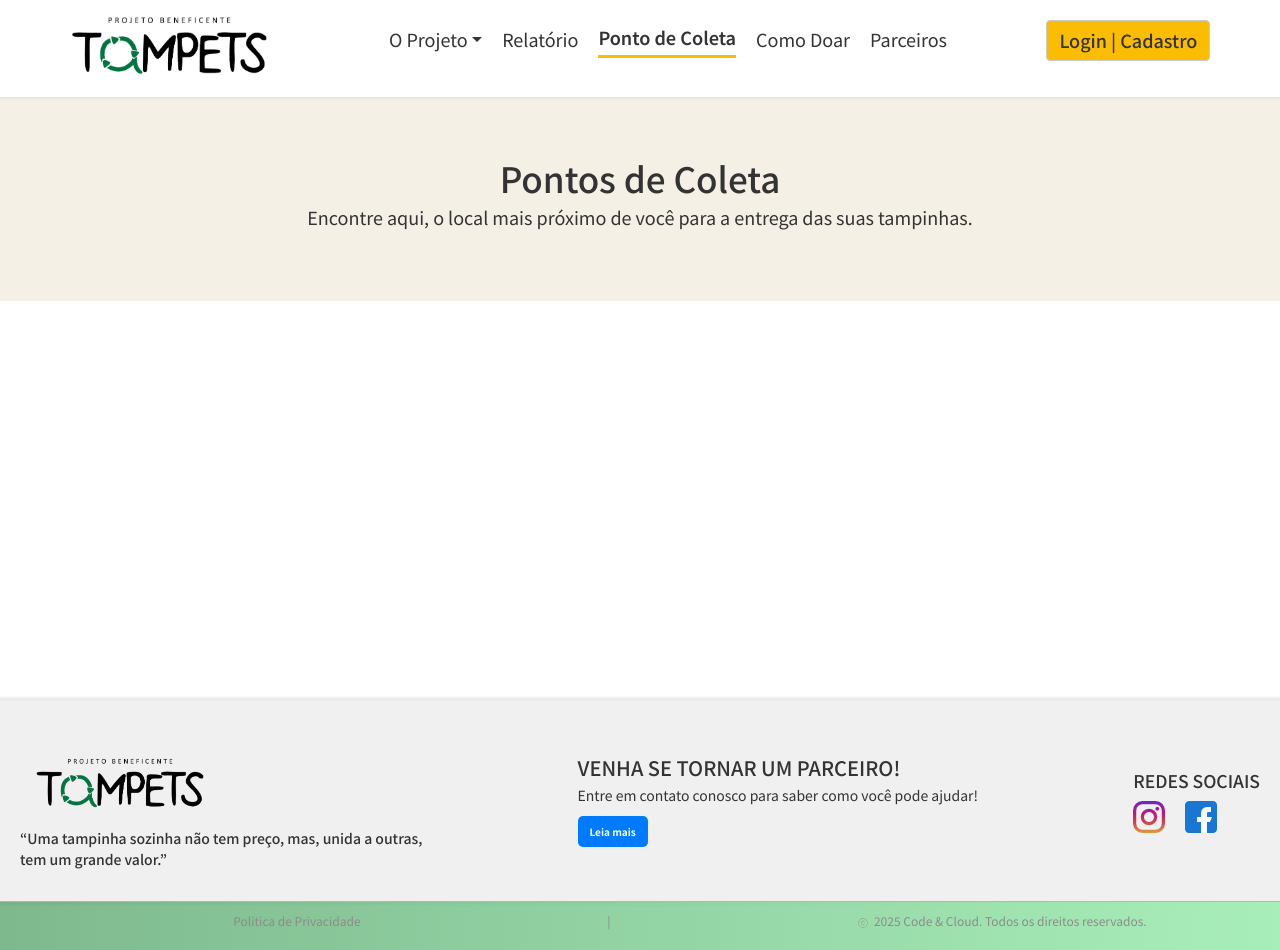
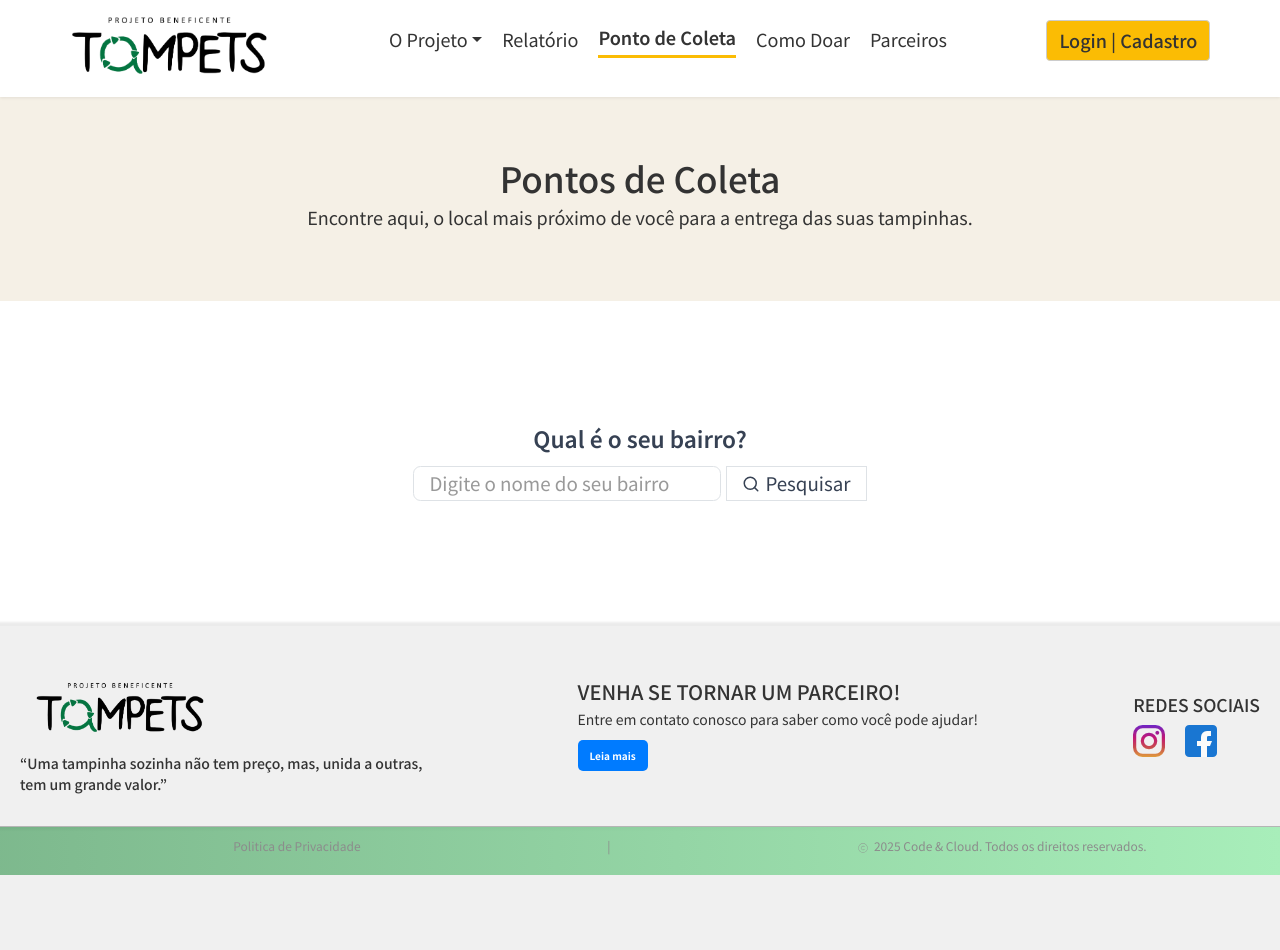
Before and after one commit to DaianeKCamargo/FATEC_ProjetoIntegrador2, a Next.js app: page /pontoColeta in a window 1280 px wide. After the commit the page ends 875 px from the top, so only its background shows below. Built offline with nearby package versions, Linux system fonts and the light colour scheme.

Commit message:
Ponto de Coleta
- tenativa de inegração com api mas nao funcionou

```diff
--- a/src/app/globals.css
+++ b/src/app/globals.css
@@ -82,6 +82,9 @@ body {
   height: 30vh;
 }
 
+/* PONTO DE COLETA */
+
+
 /* COMPONENTES */
 
 /* NAVBAR */
--- a/src/app/pontoColeta/page.tsx
+++ b/src/app/pontoColeta/page.tsx
@@ -3,24 +3,57 @@
 
 import TampleteTitulo from "@/Components/tampleteTitulo";
 import { useEffect, useState } from "react";
+import { Search } from 'lucide-react';
+import { Form } from "react-bootstrap";
+import { LiaSearchLocationSolid } from "react-icons/lia";
+
 
 
 
 export default function pontoColeta() {
 
-    const [locaisColeta, setLocaisColeta] = useState<any[]>([]);
+    // const [locaisColeta, setLocaisColeta] = useState<any[]>([]);
+    const [bairro, setBairro] = useState('');
+    const [resultados, setResultados] = useState([]);
+
+    // Assuming this is your handleSearch function on or around line 25
+async function handleSearch(query: string) {
+  try {
+    // Replace 'your-search-api-endpoint' with your actual API endpoint
+    const response = await fetch(`http://localhost:3000/api/locaisPontoColeta?q=${bairro}`);
+
+    if (!response.ok) {
+      // If the server responds with an error status (e.g., 404, 500)
+      const errorData = await response.json(); // Attempt to parse error message from response
+      throw new Error(errorData.message || `HTTP error! Status: ${response.status}`);
+    }
+
+    const data = await response.json();
+    // Process your search results here
+    console.log("Search results:", data);
+
+  } catch (error) {
+    // This catch block will now handle the "Erro na busca"
+    // Log the actual error for debugging
+    console.error("Failed to perform search:", error);
+
+    // Optionally, update UI to inform the user
+    // setSearchError("An error occurred during search. Please try again.");
+    // setLoading(false);
+  }
+}
 
 
     // ligação a page route, onde está a API que armazena os dados do ponto de coleta.
-    useEffect(() => {                                   // atualiza manualmente as informações sempre que for alterarda
-    fetch("http://localhost:3000/api/locaisPontoColeta",{
-            method: "GET"
-        }).then (async (response) => { // then -> depende da ação anterior
-            const resposta = await response.json();  // response -> resposta da chamada à API
-            setLocaisColeta(resposta);
-            console.log(resposta);
-        })
-    }, []); // Adicionando dependências vazias para executar apenas uma vez na montagem,
+    // useEffect(() => {                                   // atualiza manualmente as informações sempre que for alterarda
+    // fetch("http://localhost:3000/api/locaisPontoColeta",{
+    //         method: "GET"
+    //     }).then (async (response) => { // then -> depende da ação anterior
+    //         const resposta = await response.json();  // response -> resposta da chamada à API
+    //         setLocaisColeta(resposta);
+    //         console.log(resposta);
+    //     })
+    // }, []); // Adicionando dependências vazias para executar apenas uma vez na montagem,
 
 
     return (
@@ -32,8 +65,41 @@ export default function pontoColeta() {
                     color="#f5f0e6ff"
                 />
             </div>
-            <div className="body">
+            <div className="flex flex-col items-center justify-center bg-white p-50 gap-3" >
 
+                <label htmlFor="bairro" className="text-4xl font-semibold mb-2 text-gray-700">
+                Qual é o seu bairro?
+                </label>
+
+                <div className="flex items-center gap-2 mb-6 text-3xl">
+                    <input
+                        id="bairro"
+                        type="text"
+                        placeholder="Digite o nome do seu bairro"
+                        value={bairro}
+                        onChange={(e) => setBairro(e.target.value)}
+                        className="border border-gray-300 rounded-xl px-4 py-2 w-100 focus:outline-none focus:ring-2 focus:ring-orange-400 hover:border-orange-400 transition-colors duration-200 "
+                    />
+                    <button
+                        onClick={handleSearch}
+                        className="flex items-center justify-center gap-2 border border-gray-400 text-gray-700 px-4 py-2 rounded-xl hover:border-orange-400 hover:text-orange-500 transition-colors duration-200"
+                    >
+                    <Search size={18} />
+                    Pesquisar
+                    </button>
+                </div>
+
+
+                {/* <ul className="bg-white shadow-md rounded-lg w-full max-w-lg divide-y divide-gray-200">
+                    {resultados.length > 0 ? (
+                        resultados.map((item, index) => (
+                            <li key={index} className="p-3 hover:bg-orange-50 transition-colors duration-150">
+                                {item.bairro || JSON.stringify(item)}
+                            </li>
+                        ))
+                        ):(<li className="p-3 text-gray-500 text-center ">Nenhum resultado encontrado </li>
+                    )}
+                </ul> */}
             </div>
 
         </>
```
